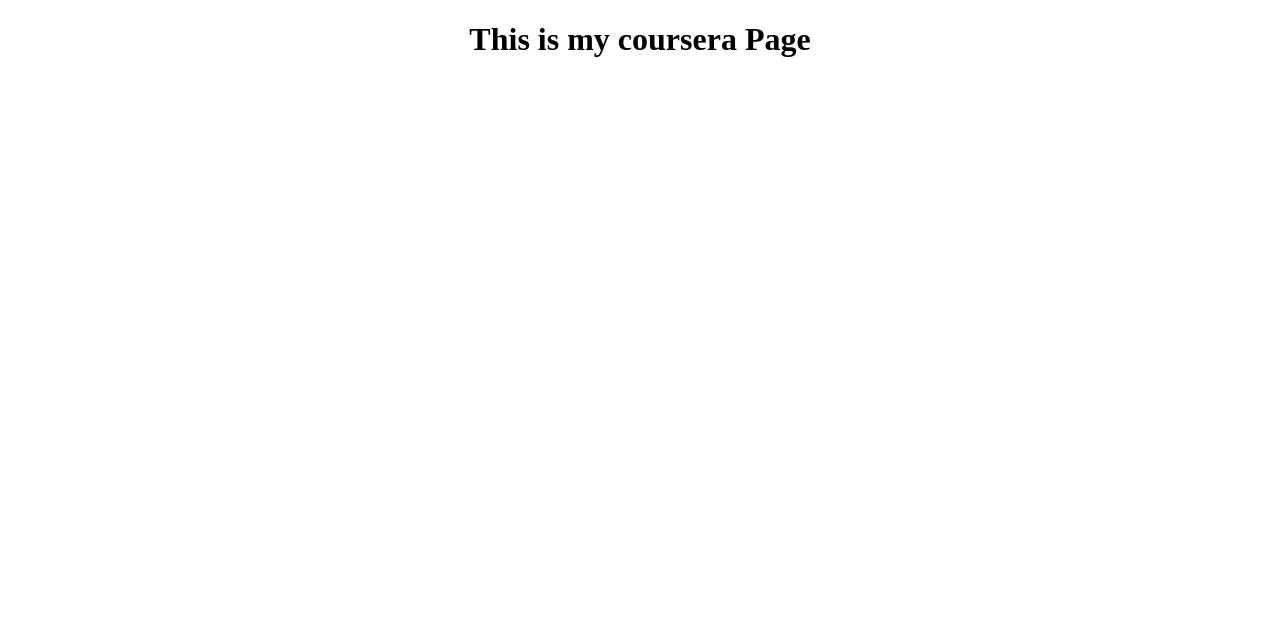
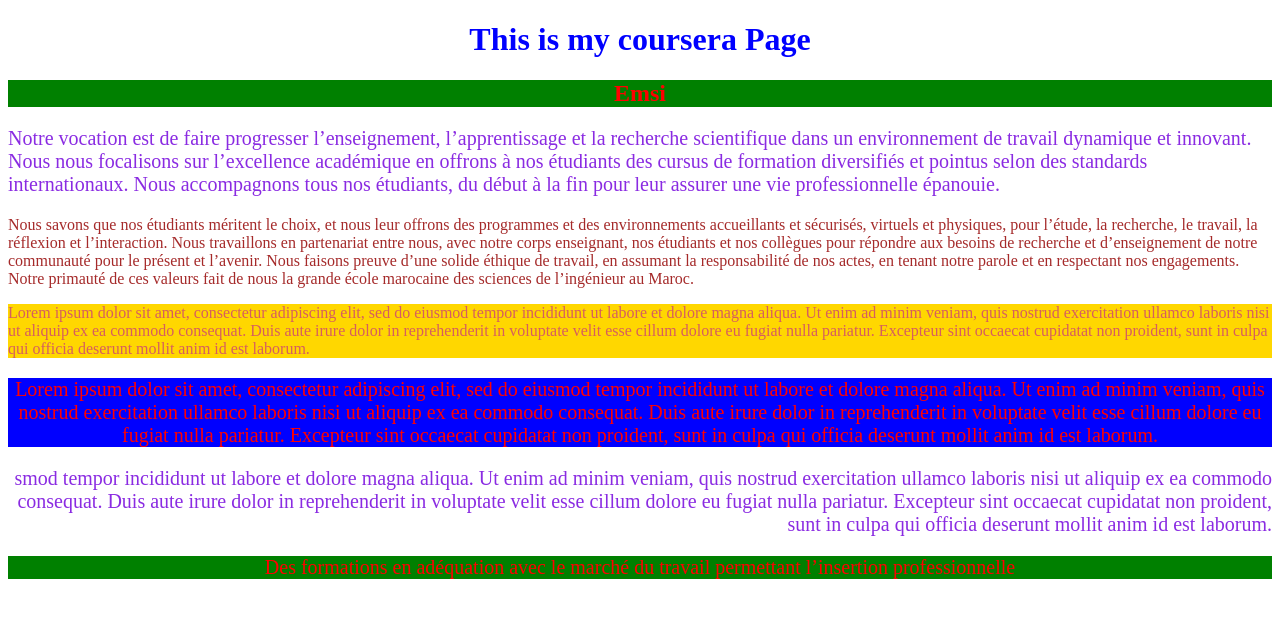
Before and after one commit to aitbenmoumen/Coursera_test, a plain HTML site: page Coursera/Coursera.html in a window 1280 px wide. Drawn offline with Linux system fonts and the light colour scheme.

Commit message:
Update Coursera.html

```diff
--- a/Coursera/Coursera.html
+++ b/Coursera/Coursera.html
@@ -3,9 +3,48 @@
 <head>
      <meta charset="utf-8"/>
      <title>My page</title>
+     <style>
+          h1{
+               color: blue;
+               font-size: auto;
+               width: auto;
+               text-align: center;
+          }
+          p{
+               color: blueviolet;
+               font-size: 20px;
+               width: auto;
+          }
+          .what{
+               color: brown;
+               font-size:medium;
+          }
+          p.bb{
+               color: rgb(214, 94, 94);
+               font-size:medium;
+               background-color: gold;
+          }
+          h2,#holy {
+               color: red;
+               text-align: center;
+               background-color: green;
+          }
+          .css.nem {
+               color: red;
+               text-align: center;
+               background-color: blue;
+          }
+     </style>
 </head>
 <body>
      <h1 align="center">This is my coursera Page</h1>
+     <h2>Emsi</h2>
+     <p>Notre vocation est de faire progresser l’enseignement, l’apprentissage et la recherche scientifique dans un environnement de travail dynamique et innovant. Nous nous focalisons sur l’excellence académique en offrons à nos étudiants des cursus de formation diversifiés et pointus selon des standards internationaux. Nous accompagnons tous nos étudiants, du début à la fin pour leur assurer une vie professionnelle épanouie.</p>
+     <p class="what">Nous savons que nos étudiants  méritent le choix, et nous leur offrons des programmes et des environnements accueillants et sécurisés, virtuels et physiques, pour l’étude, la recherche, le travail, la réflexion et l’interaction. Nous travaillons en partenariat entre nous, avec notre corps enseignant, nos étudiants et nos collègues pour répondre aux besoins de recherche et d’enseignement de notre communauté  pour le présent et l’avenir.  Nous faisons preuve d’une solide éthique de travail, en assumant la responsabilité de nos actes, en tenant notre parole et en respectant nos engagements. Notre primauté de ces valeurs fait de nous la grande école marocaine des sciences de l’ingénieur au Maroc.</p>
+     <p class="bb">Lorem ipsum dolor sit amet, consectetur adipiscing elit, sed do eiusmod tempor incididunt ut labore et dolore magna aliqua. Ut enim ad minim veniam, quis nostrud exercitation ullamco laboris nisi ut aliquip ex ea commodo consequat. Duis aute irure dolor in reprehenderit in voluptate velit esse cillum dolore eu fugiat nulla pariatur. Excepteur sint occaecat cupidatat non proident, sunt in culpa qui officia deserunt mollit anim id est laborum.</p>
+     <p class="css nem">Lorem ipsum dolor sit amet, consectetur adipiscing elit, sed do eiusmod tempor incididunt ut labore et dolore magna aliqua. Ut enim ad minim veniam, quis nostrud exercitation ullamco laboris nisi ut aliquip ex ea commodo consequat. Duis aute irure dolor in reprehenderit in voluptate velit esse cillum dolore eu fugiat nulla pariatur. Excepteur sint occaecat cupidatat non proident, sunt in culpa qui officia deserunt mollit anim id est laborum.</p>
+     <p style="text-align: right;">smod tempor incididunt ut labore et dolore magna aliqua. Ut enim ad minim veniam, quis nostrud exercitation ullamco laboris nisi ut aliquip ex ea commodo consequat. Duis aute irure dolor in reprehenderit in voluptate velit esse cillum dolore eu fugiat nulla pariatur. Excepteur sint occaecat cupidatat non proident, sunt in culpa qui officia deserunt mollit anim id est laborum.</p>
+     <p id="holy">Des formations en adéquation avec le marché du travail permettant l’insertion professionnelle</p>
 </body>
 
 </html>
```
